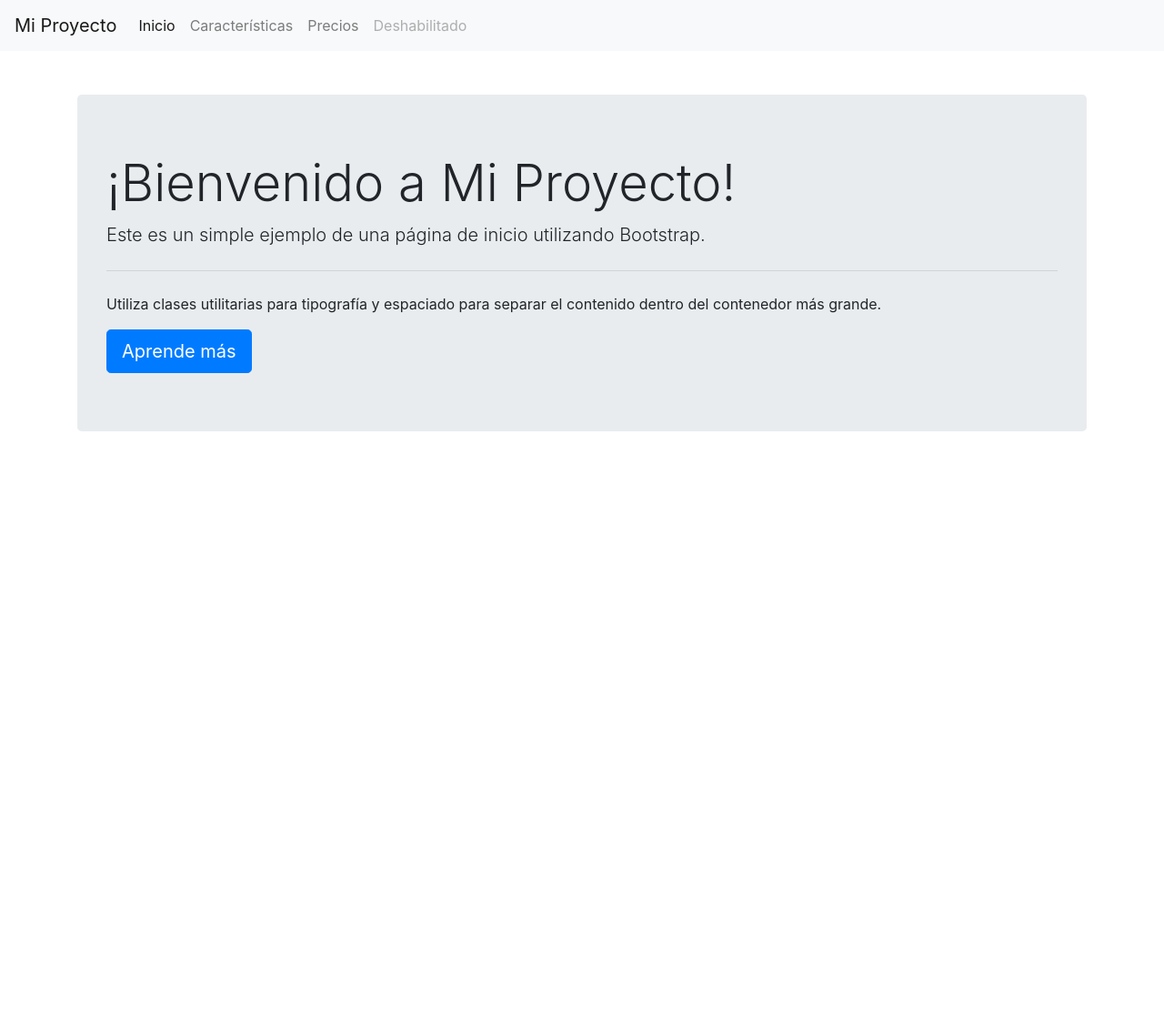
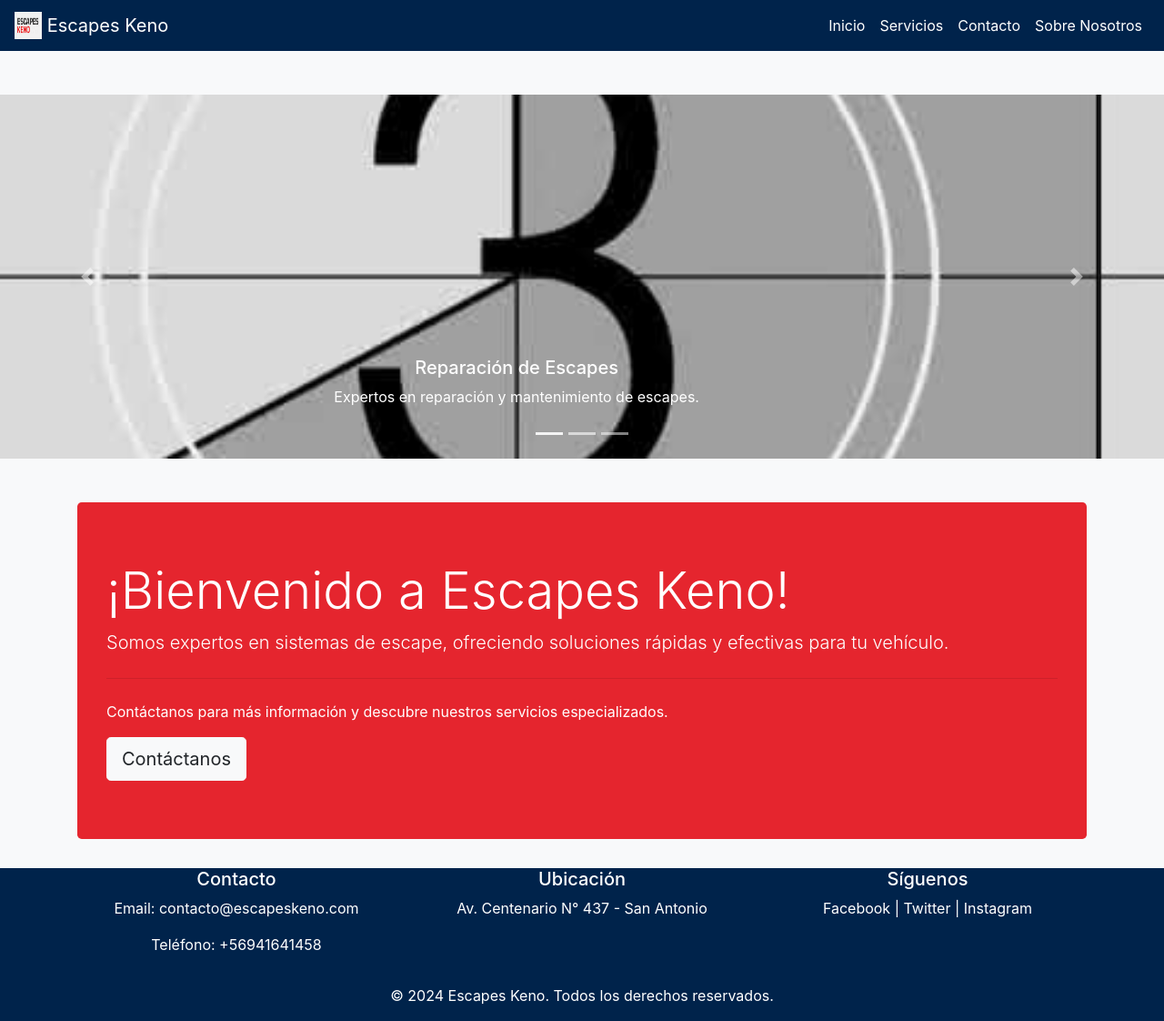
Before and after one commit to CarlitosLechugaxd/keno.github.io, a plain HTML site: page index.html in a window 1280 px wide. Shown: the whole page at 91% size. Before the commit the page ends 800 px from the top, so only its background shows below. Drawn offline with nearby package versions, Linux system fonts and the light colour scheme.

Commit message:
Actualizar diseño con colores y elementos de Escapes Keno

```diff
--- a/index.html
+++ b/index.html
@@ -3,45 +3,135 @@
 <head>
     <meta charset="UTF-8">
     <meta name="viewport" content="width=device-width, initial-scale=1.0">
-    <title>Mi Proyecto</title>
-    <!-- Bootstrap CSS -->
+    <title>Escapes Keno</title>
     <link href="https://stackpath.bootstrapcdn.com/bootstrap/4.5.2/css/bootstrap.min.css" rel="stylesheet">
+    <style>
+        body {
+            background-color: #f8f9fa;
+        }
+        .navbar, footer {
+            background-color: #00234B;
+            color: white;
+        }
+        .navbar-brand, .navbar-nav .nav-link {
+            color: white;
+        }
+        .jumbotron {
+            background-color: #E5252E;
+            color: white;
+        }
+        .carousel-inner img {
+            height: 400px;
+            object-fit: cover;
+        }
+        .footer-content {
+            color: white;
+        }
+    </style>
 </head>
 <body>
-    <nav class="navbar navbar-expand-lg navbar-light bg-light">
-        <a class="navbar-brand" href="#">Mi Proyecto</a>
+    <nav class="navbar navbar-expand-lg">
+        <a class="navbar-brand" href="#">
+            <img src="logo.png" width="30" height="30" class="d-inline-block align-top" alt="Logo">
+            Escapes Keno
+        </a>
         <button class="navbar-toggler" type="button" data-toggle="collapse" data-target="#navbarNav" aria-controls="navbarNav" aria-expanded="false" aria-label="Toggle navigation">
             <span class="navbar-toggler-icon"></span>
         </button>
         <div class="collapse navbar-collapse" id="navbarNav">
-            <ul class="navbar-nav">
+            <ul class="navbar-nav ml-auto">
                 <li class="nav-item active">
                     <a class="nav-link" href="#">Inicio <span class="sr-only">(current)</span></a>
                 </li>
                 <li class="nav-item">
-                    <a class="nav-link" href="#">Características</a>
+                    <a class="nav-link" href="#">Servicios</a>
                 </li>
                 <li class="nav-item">
-                    <a class="nav-link" href="#">Precios</a>
+                    <a class="nav-link" href="#">Contacto</a>
                 </li>
                 <li class="nav-item">
-                    <a class="nav-link disabled" href="#" tabindex="-1" aria-disabled="true">Deshabilitado</a>
+                    <a class="nav-link" href="#">Sobre Nosotros</a>
                 </li>
             </ul>
         </div>
     </nav>
 
+    <div id="carouselExampleIndicators" class="carousel slide mt-5" data-ride="carousel">
+        <ol class="carousel-indicators">
+            <li data-target="#carouselExampleIndicators" data-slide-to="0" class="active"></li>
+            <li data-target="#carouselExampleIndicators" data-slide-to="1"></li>
+            <li data-target="#carouselExampleIndicators" data-slide-to="2"></li>
+        </ol>
+        <div class="carousel-inner">
+            <div class="carousel-item active">
+                <img src="img1.jpg" class="d-block w-100" alt="Imagen 1">
+                <div class="carousel-caption d-none d-md-block">
+                    <h5>Reparación de Escapes</h5>
+                    <p>Expertos en reparación y mantenimiento de escapes.</p>
+                </div>
+            </div>
+            <div class="carousel-item">
+                <img src="img2.jpg" class="d-block w-100" alt="Imagen 2">
+                <div class="carousel-caption d-none d-md-block">
+                    <h5>Instalación de Nuevos Sistemas</h5>
+                    <p>Instalamos sistemas de escape nuevos y mejorados.</p>
+                </div>
+            </div>
+            <div class="carousel-item">
+                <img src="img3.jpg" class="d-block w-100" alt="Imagen 3">
+                <div class="carousel-caption d-none d-md-block">
+                    <h5>Diagnóstico y Soluciones</h5>
+                    <p>Ofrecemos diagnósticos completos y soluciones efectivas.</p>
+                </div>
+            </div>
+        </div>
+        <a class="carousel-control-prev" href="#carouselExampleIndicators" role="button" data-slide="prev">
+            <span class="carousel-control-prev-icon" aria-hidden="true"></span>
+            <span class="sr-only">Anterior</span>
+        </a>
+        <a class="carousel-control-next" href="#carouselExampleIndicators" role="button" data-slide="next">
+            <span class="carousel-control-next-icon" aria-hidden="true"></span>
+            <span class="sr-only">Siguiente</span>
+        </a>
+    </div>
+
     <div class="container mt-5">
         <div class="jumbotron">
-            <h1 class="display-4">¡Bienvenido a Mi Proyecto!</h1>
-            <p class="lead">Este es un simple ejemplo de una página de inicio utilizando Bootstrap.</p>
+            <h1 class="display-4">¡Bienvenido a Escapes Keno!</h1>
+            <p class="lead">Somos expertos en sistemas de escape, ofreciendo soluciones rápidas y efectivas para tu vehículo.</p>
             <hr class="my-4">
-            <p>Utiliza clases utilitarias para tipografía y espaciado para separar el contenido dentro del contenedor más grande.</p>
-            <a class="btn btn-primary btn-lg" href="#" role="button">Aprende más</a>
+            <p>Contáctanos para más información y descubre nuestros servicios especializados.</p>
+            <a class="btn btn-light btn-lg" href="#" role="button">Contáctanos</a>
         </div>
     </div>
 
-    <!-- Bootstrap JS and dependencies -->
+    <footer class="text-center">
+        <div class="container">
+            <div class="row footer-content">
+                <div class="col-md-4">
+                    <h5>Contacto</h5>
+                    <p>Email: contacto@escapeskeno.com</p>
+                    <p>Teléfono: +56941641458</p>
+                </div>
+                <div class="col-md-4">
+                    <h5>Ubicación</h5>
+                    <p>Av. Centenario N° 437 - San Antonio</p>
+                </div>
+                <div class="col-md-4">
+                    <h5>Síguenos</h5>
+                    <a href="#" class="text-white">Facebook</a> |
+                    <a href="#" class="text-white">Twitter</a> |
+                    <a href="#" class="text-white">Instagram</a>
+                </div>
+            </div>
+            <div class="row mt-3">
+                <div class="col">
+                    <p>&copy; 2024 Escapes Keno. Todos los derechos reservados.</p>
+                </div>
+            </div>
+        </div>
+    </footer>
+
     <script src="https://code.jquery.com/jquery-3.5.1.slim.min.js"></script>
     <script src="https://cdn.jsdelivr.net/npm/@popperjs/core@2.9.2/dist/umd/popper.min.js"></script>
     <script src="https://stackpath.bootstrapcdn.com/bootstrap/4.5.2/js/bootstrap.min.js"></script>
```
Also changed, not shown: img1.jpg (added), img2.jpg (added), img3.jpg (added), logo.png (added).
